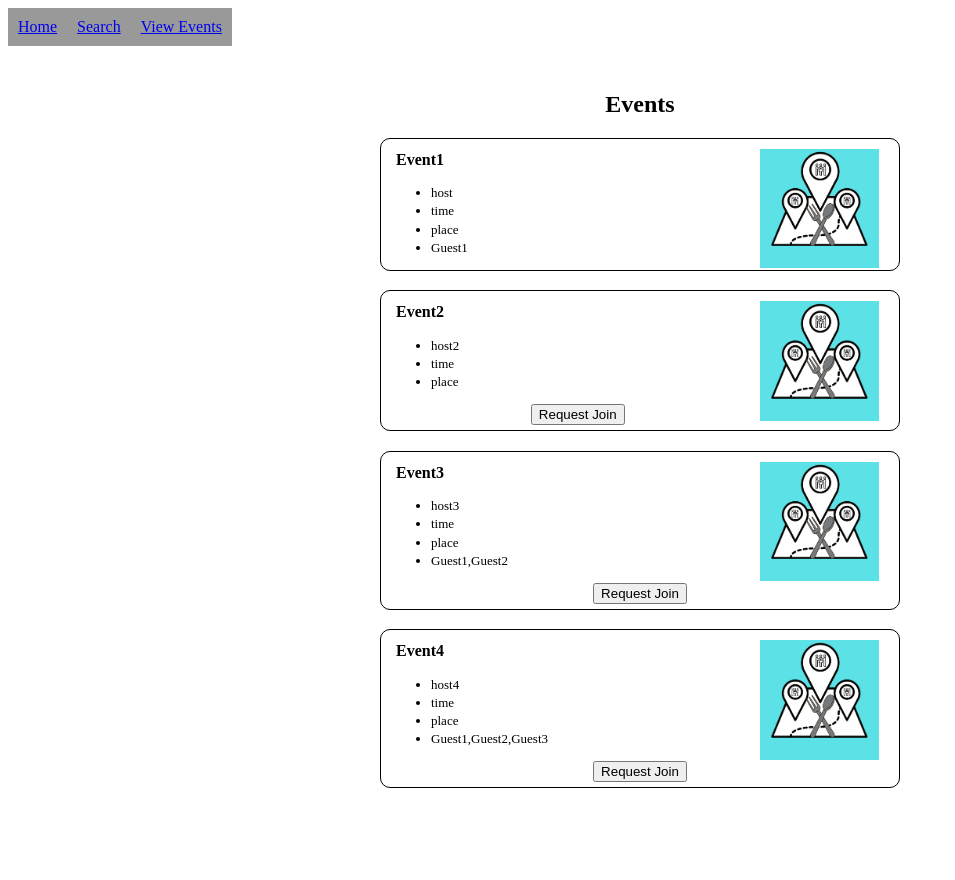
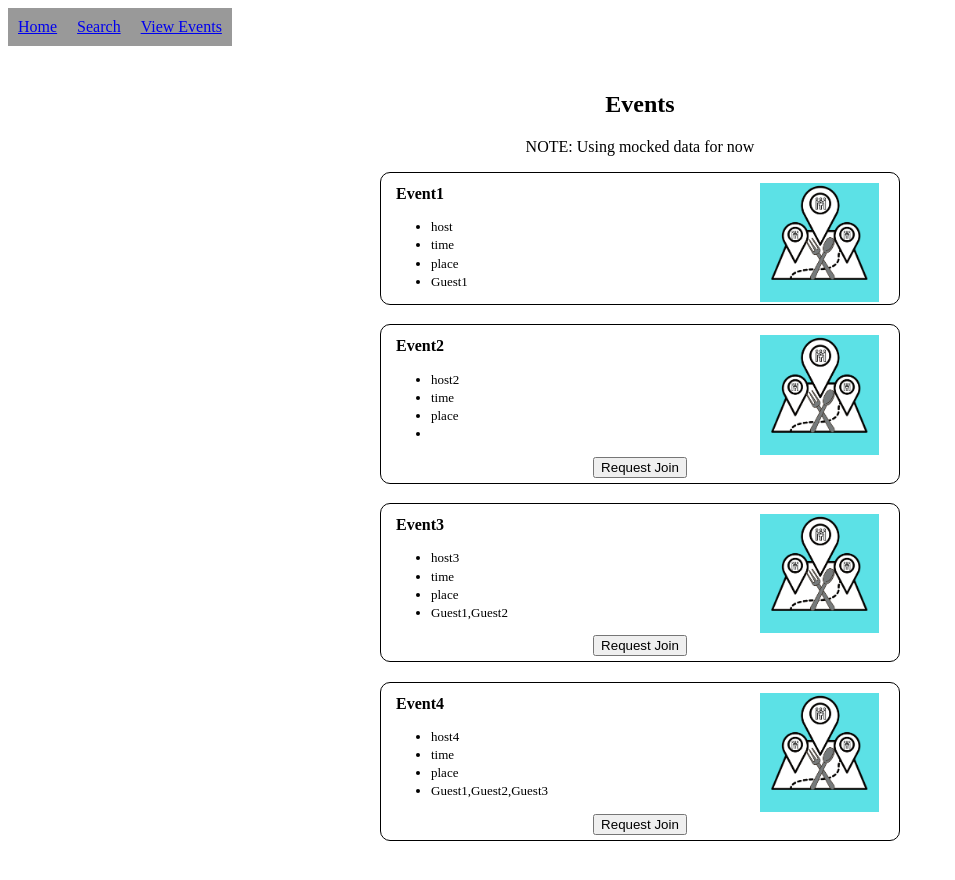
Before and after one commit to jon-perez18/Foodies, a React (Create React App) app: page /view in a window 1280 px wide. Shown: the top 880 px of the page, without its empty margins (0-955 px from the left). Before the commit the page ends 841 px from the top, so only its background shows below. Built offline with nearby package versions, Linux system fonts and the light colour scheme; no server answers.

Commit message:
Fixed filename call for logo. Testing heroku deployment

```diff
--- a/src/ViewEvents.js
+++ b/src/ViewEvents.js
@@ -1,4 +1,4 @@
-import logo from './logo.PNG';
+import logo from './Logo.PNG';
 import './ViewEvents.css';
 import PropTypes from 'prop-types';
 import React from 'react';
@@ -7,7 +7,7 @@ export const ViewEvents = () => {
     // Server will send over data from db to populate page
     // Later will use api on server retrieval?
     const mock_data = [ {'name':'Event1', 'host': 'host', 'place': 'place', 'time': 'time', 'attendees': ['Guest1']},
-    {'name':'Event2', 'host': 'host2', 'place': 'place', 'time': 'time', 'attendees': []},
+    {'name':'Event2', 'host': 'host2', 'place': 'place', 'time': 'time', 'attendees': [""]},
     {"name": "Event3", 'host': 'host3', 'place': 'place', 'time': 'time', 'attendees': ['Guest1', 'Guest2']},
     {"name": "Event4", 'host': 'host4', 'place': 'place', 'time': 'time', 'attendees': ['Guest1', 'Guest2', 'Guest3']} ]; // temporary, not used
     // console.log(mock_data[0]['attendees']);
@@ -15,6 +15,7 @@ export const ViewEvents = () => {
     return (
         <div className="container">
             <h2>Events</h2>
+            <p>NOTE: Using mocked data for now</p>
             {mock_data.map((items, index) => (
                 <Event
                     my_name={my_name}
@@ -57,11 +58,11 @@ const Event = (props) => {
         <li> { props.hosts } </li>
         <li> { props.time } </li>
         <li> { props.place } </li>
-        {props.attendees.length === 0 ? null : <li> { props.attendees.toString() } </li>}
+        {props.attendees.length === 0 ? null:<li>{ props.attendees.toString() }</li>}
         </ul>
-        { props.hosts === props.my_name ? null : <div className="center">
+        {props.hosts === props.my_name ? null:<div className="center">
         <button type="button" onClick={() => add_to_attendees(props.my_name)}>Request Join</button>
-        </div> }
+        </div>}
     </div>
     );
 };
```
